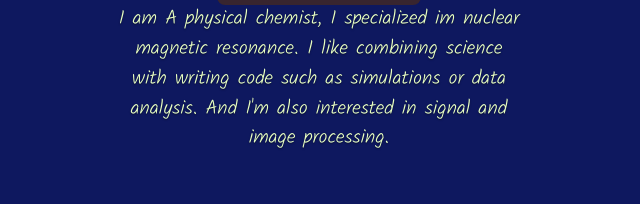
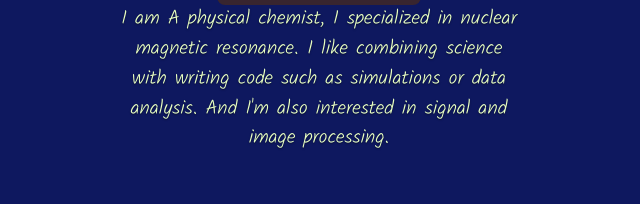
Before and after one commit to natnat16/natnat16.github.io, a plain HTML site: page index.html in a window 1280 px wide. Shown: the part 415-619 px from the top of the page, 321-961 px from the left. Drawn offline with nearby package versions, Linux system fonts and the light colour scheme.

Commit message:
fix typo

```diff
--- a/index.html
+++ b/index.html
@@ -70,7 +70,7 @@
     <div class="container-fluid about-me">
       <h2 class="section-heading">hey, I'm anat</h2>
       <img class="about-pic" src="assets/images/AREmoji_6_pil3.png">
-      <p class="lead about-text">I am A physical chemist, I specialized im nuclear magnetic resonance. I like combining science with writing code such as simulations or data analysis. And I'm also interested in signal and image processing.
+      <p class="lead about-text">I am A physical chemist, I specialized in nuclear magnetic resonance. I like combining science with writing code such as simulations or data analysis. And I'm also interested in signal and image processing.
       </p>
 
     </div>
```
